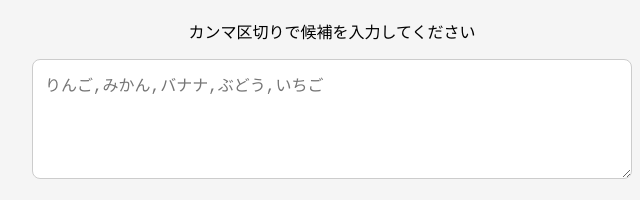
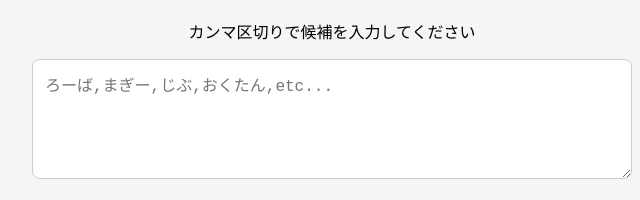
Before and after one commit to ajinoCan2Me/LegendPick, a plain HTML site: page index.html in a window 1280 px wide. Shown: the part 140-340 px from the top of the page, 308-948 px from the left. Drawn offline with Linux system fonts and the light colour scheme.

Commit message:
index.html を更新

```diff
--- a/index.html
+++ b/index.html
@@ -4,7 +4,7 @@
   <meta charset="UTF-8">
   <meta name="viewport" content="width=device-width, initial-scale=1.0">
 
-  <title>ランダム抽出</title>
+  <title>レジェンドランダム抽出</title>
 
   <style>
     body {
@@ -79,7 +79,7 @@
 
   <textarea
     id="input"
-    placeholder="りんご,みかん,バナナ,ぶどう,いちご"
+    placeholder="ろーば,まぎー,じぶ,おくたん,etc..."
   ></textarea>
 
   <div class="count-area">
```
